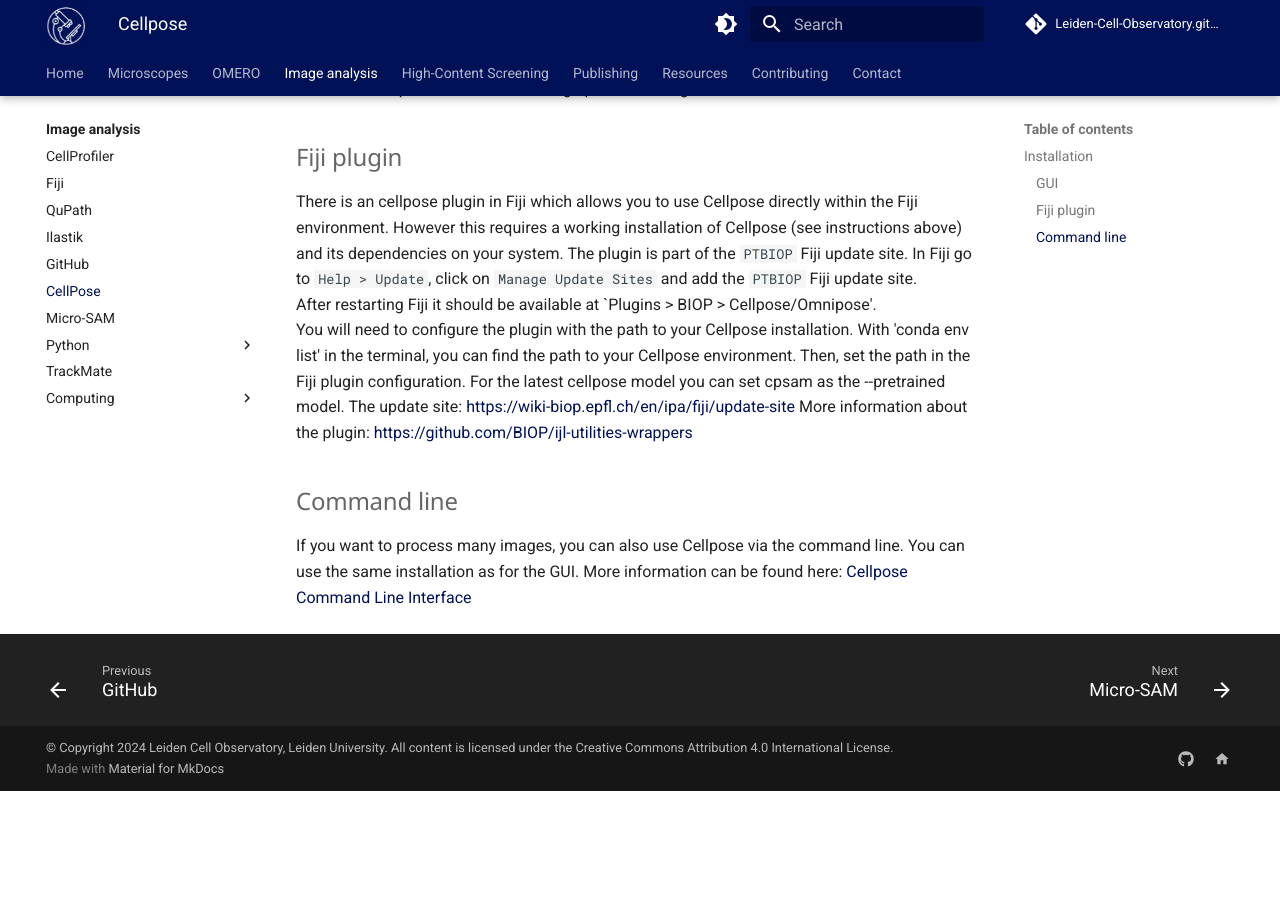
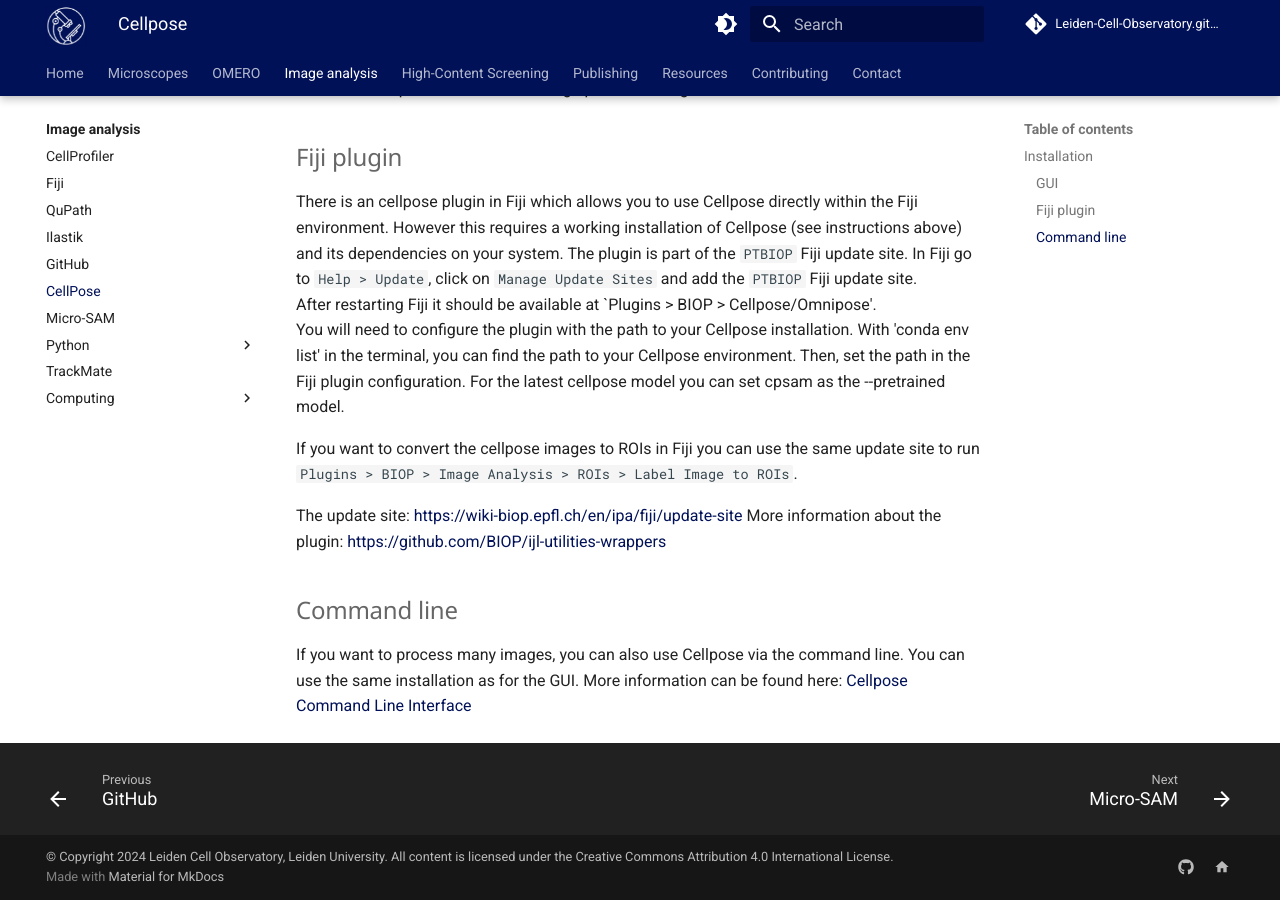
Before and after one commit to Leiden-Cell-Observatory/Leiden-Cell-Observatory.github.io, an MkDocs documentation site: the page built from docs/analysis/cellpose.md, in a window 1280 px wide and 900 px high, scrolled down 1921 px. Built offline with MkDocs 1.6.1 and Material for MkDocs 9.7.7, drawn with Linux system fonts in a browser that asks for light colours; comment, search, counter and statistics services are not loaded; before the commit the page ends 2712 px from its top, so only the background shows below that.

Commit message:
add label to roi

```diff
--- a/docs/analysis/cellpose.md
+++ b/docs/analysis/cellpose.md
@@ -52,6 +52,9 @@
 After restarting Fiji it should be available at `Plugins > BIOP > Cellpose/Omnipose'.
 You will need to configure the plugin with the path to your Cellpose installation. With 'conda env list' in the terminal, you can find the path to your Cellpose environment. Then, set the path in the Fiji plugin configuration.
 For the latest cellpose model you can set cpsam as the --pretrained model.
+
+If you want to convert the cellpose images to ROIs in Fiji you can use the same update site to run `Plugins > BIOP > Image Analysis > ROIs > Label Image to ROIs`.
+
 The update site: [https://wiki-biop.epfl.ch/en/ipa/fiji/update-site](https://wiki-biop.epfl.ch/en/ipa/fiji/update-site)
 More information about the plugin: [https://github.com/BIOP/ijl-utilities-wrappers](https://github.com/BIOP/ijl-utilities-wrappers)
 
```
